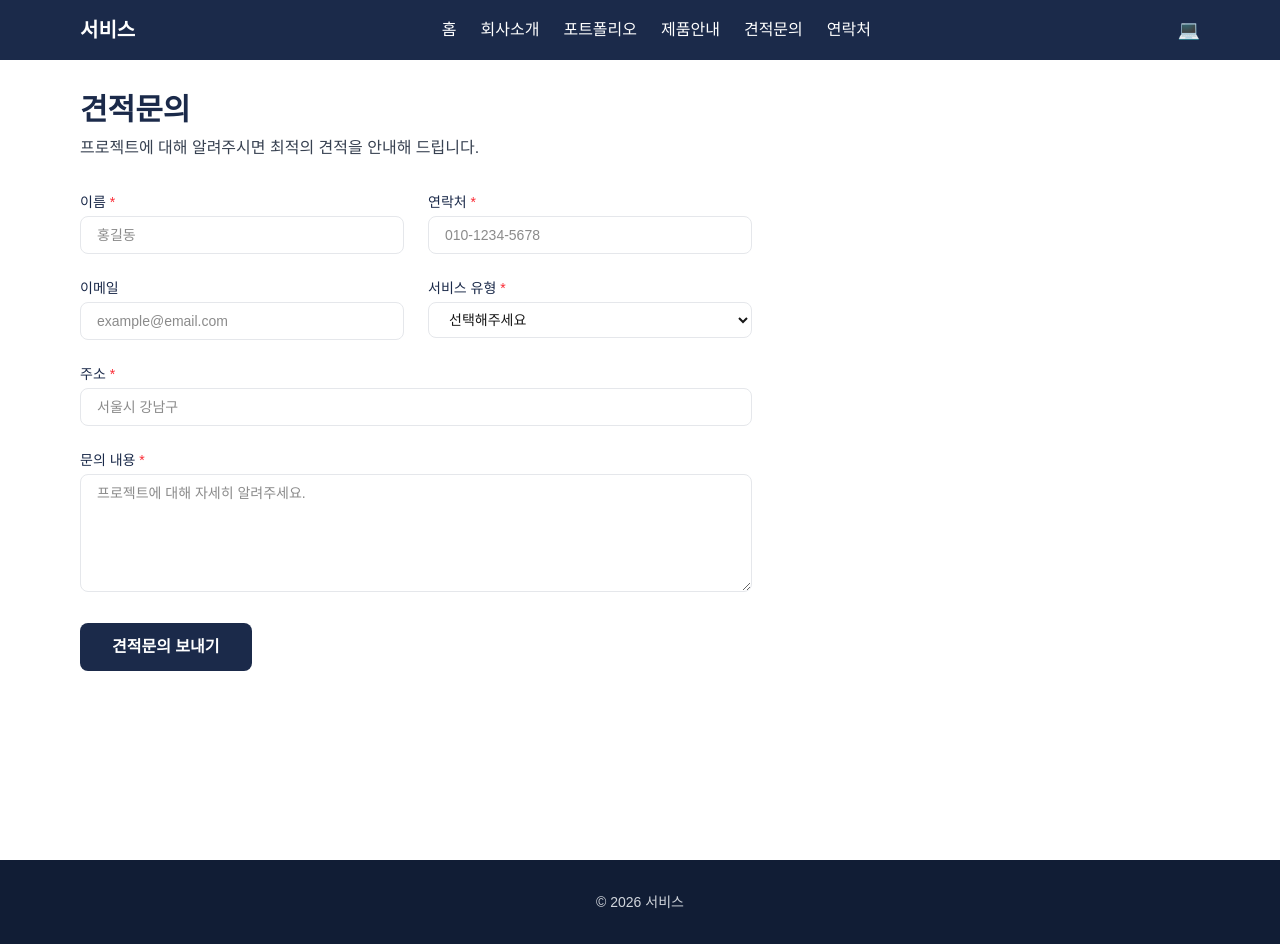
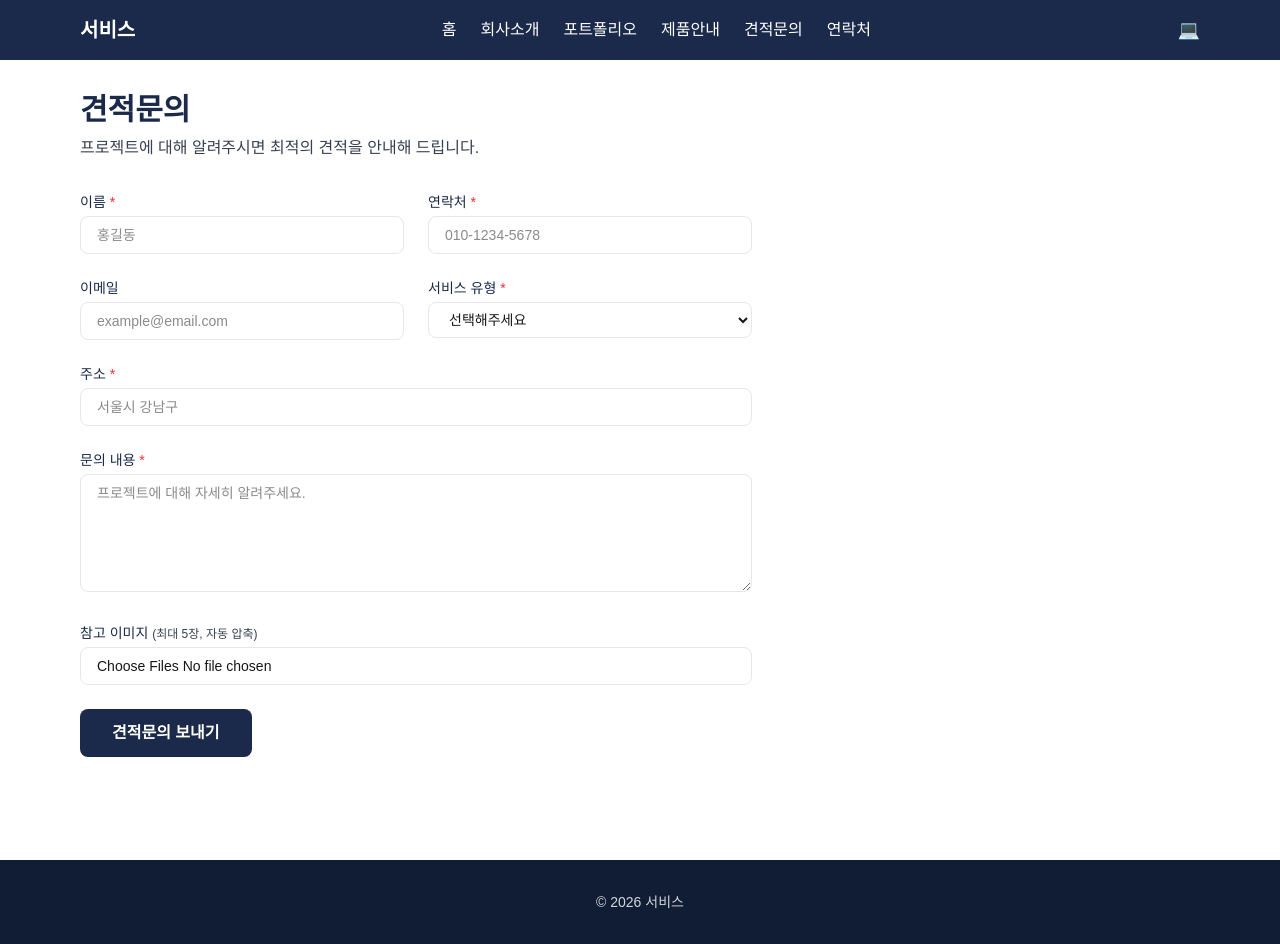
Before and after one commit to thdtmdghks/potato, a Next.js app: page /inquiry in a window 1280 px wide. Built offline with nearby package versions, Linux system fonts and the light colour scheme.

Commit message:
feat: 견적문의 이미지 첨부 UI 추가
- 최대 5장, 자동 WebP 압축 (compressImage)
- 파일 목록 표시 (파일명 + 크기), 개별 삭제
- 압축 중 상태 표시
- 백엔드 업로드는 미구현 (console.log)

```diff
--- a/src/app/(public)/inquiry/page.tsx
+++ b/src/app/(public)/inquiry/page.tsx
@@ -3,12 +3,17 @@
 import { useForm } from "react-hook-form";
 import { zodResolver } from "@hookform/resolvers/zod";
 import { inquirySchema, type InquiryFormData } from "@/shared/schemas";
-import { useState } from "react";
+import { compressImage } from "@/client/image";
+import { useState, useRef } from "react";
 
+const MAX_FILES = 5;
 const serviceTypes = ["웹사이트", "앱", "디자인", "기타"];
 
 export default function Inquiry() {
   const [submitted, setSubmitted] = useState(false);
+  const [files, setFiles] = useState<File[]>([]);
+  const [compressing, setCompressing] = useState(false);
+  const fileRef = useRef<HTMLInputElement>(null);
   const {
     register,
     handleSubmit,
@@ -17,8 +22,29 @@ export default function Inquiry() {
     resolver: zodResolver(inquirySchema),
   });
 
+  const handleFiles = async (e: React.ChangeEvent<HTMLInputElement>) => {
+    const selected = Array.from(e.target.files ?? []);
+    if (selected.length === 0) return;
+    const remaining = MAX_FILES - files.length;
+    if (remaining <= 0) return;
+    setCompressing(true);
+    try {
+      const compressed = await Promise.all(
+        selected.slice(0, remaining).map((f) => compressImage(f))
+      );
+      setFiles((prev) => [...prev, ...compressed]);
+    } finally {
+      setCompressing(false);
+      if (fileRef.current) fileRef.current.value = "";
+    }
+  };
+
+  const removeFile = (index: number) => {
+    setFiles((prev) => prev.filter((_, i) => i !== index));
+  };
+
   const onSubmit = (data: InquiryFormData) => {
-    console.log("견적문의 제출:", data);
+    console.log("견적문의 제출:", data, "첨부파일:", files);
     setSubmitted(true);
   };
 
@@ -74,6 +100,33 @@ export default function Inquiry() {
           <textarea id="content" {...register("content")} rows={5} aria-describedby={errors.content ? "content-error" : undefined} className={inputClass} placeholder="프로젝트에 대해 자세히 알려주세요." />
         </Field>
 
+        <div>
+          <label htmlFor="files" className="mb-1 block text-sm font-medium text-navy dark:text-gray-200">
+            참고 이미지 <span className="text-xs text-gray-dark dark:text-gray-400">(최대 {MAX_FILES}장, 자동 압축)</span>
+          </label>
+          <input
+            ref={fileRef}
+            id="files"
+            type="file"
+            accept="image/*"
+            multiple
+            onChange={handleFiles}
+            disabled={files.length >= MAX_FILES || compressing}
+            className={inputClass}
+          />
+          {compressing && <p className="mt-1 text-xs text-gray-dark dark:text-gray-400">압축 중...</p>}
+          {files.length > 0 && (
+            <ul className="mt-2 space-y-1">
+              {files.map((f, i) => (
+                <li key={i} className="flex items-center justify-between rounded bg-gray-light px-3 py-1 text-sm dark:bg-gray-800">
+                  <span className="truncate text-gray-dark dark:text-gray-300">{f.name} ({(f.size / 1024).toFixed(0)}KB)</span>
+                  <button type="button" onClick={() => removeFile(i)} className="ml-2 text-red-500 hover:text-red-700" aria-label={`${f.name} 삭제`}>✕</button>
+                </li>
+              ))}
+            </ul>
+          )}
+        </div>
+
         <button
           type="submit"
           disabled={isSubmitting}
```
